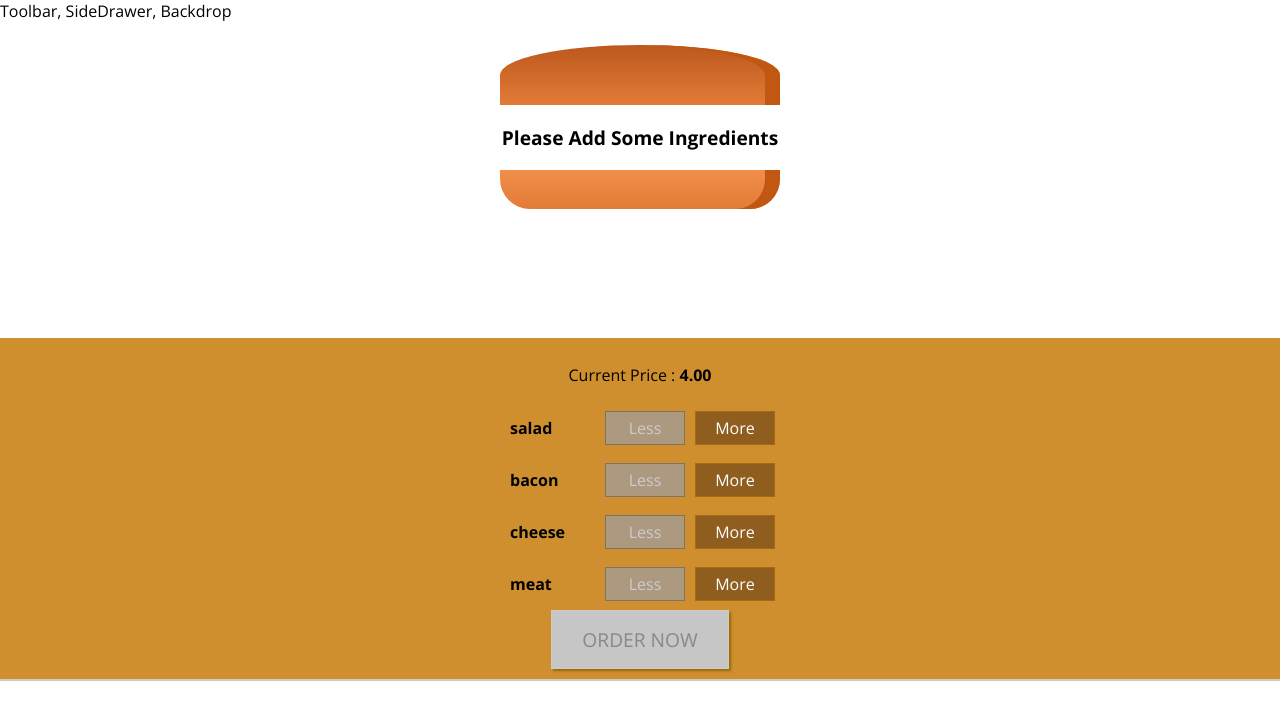
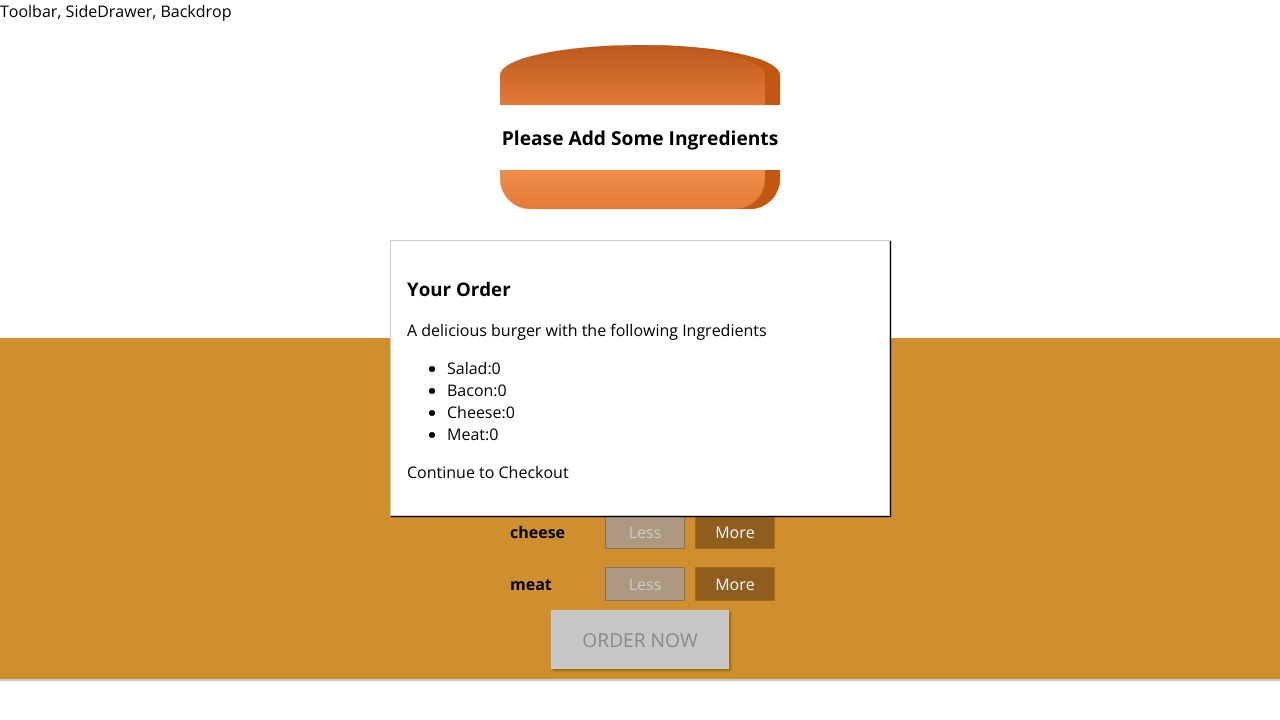
Before and after one commit to GunjanKadu/BurgerBuilder, a React (Create React App) app: page / in a window 1280 px wide. Shown: the top 720 px of the page. Built offline with nearby package versions, Linux system fonts and the light colour scheme.

Commit message:
Order Sumamry Modal

```diff
--- /dev/null
+++ b/src/components/Burger/OrderSummary/orderSummary.tsx
@@ -0,0 +1,26 @@
+import React from 'react';
+import Aux from '../../../hoc/Aux'
+
+interface orderSummaryProps {
+
+}
+const orderSummary = (props: any) => {
+    const ingredientSummary = Object.keys(props.ingredients)
+        .map(igKey => {
+            return <li key={igKey}><span style={{ textTransform: 'capitalize' }}>
+                {igKey}:{props.ingredients[igKey]}
+            </span></li>
+        })
+    return (
+        <Aux>
+            <h3>Your Order</h3>
+            <p>A delicious burger with the following Ingredients</p>
+            <ul>
+                {ingredientSummary}
+            </ul>
+            <p>Continue to Checkout</p>
+        </Aux>
+    )
+}
+
+export default orderSummary;
--- /dev/null
+++ b/src/components/UI/Modal/modal.css
@@ -0,0 +1,20 @@
+.Modal {
+	position: fixed;
+	z-index: 500;
+	background-color: white;
+	width: 70%;
+	border: 1px solid #ccc;
+	box-shadow: 1px 1px 1px black;
+	padding: 16px;
+	left: 15%;
+	top: 30%;
+	box-sizing: border-box;
+	transition: all 0.3s ease-out;
+}
+
+@media (min-width: 600px) {
+	.Modal {
+		width: 500px;
+		left: calc(50% - 250px);
+	}
+}
--- /dev/null
+++ b/src/components/UI/Modal/modal.tsx
@@ -0,0 +1,16 @@
+import React from 'react';
+import './modal.css'
+
+interface modalProps {
+
+}
+
+const modal = (props: any) => {
+    return (
+        <div className="Modal">
+            {props.children}
+        </div>
+    )
+}
+
+export default modal
--- a/src/containers/BurgerBuilder/burgerbuilder.tsx
+++ b/src/containers/BurgerBuilder/burgerbuilder.tsx
@@ -3,6 +3,8 @@
 import Burger from "../../components/Burger/Burger";
 import burgerState from '../../assets/interface/burgetState';
 import BuildControls from '../../components/Burger/BuildControls/buildControls';
+import Modal from '../../components/UI/Modal/modal'
+import OrderSumamry from '../../components/Burger/OrderSummary/orderSummary';
 
 interface Ingredient_Prices {
     [propName: string]: number,
@@ -75,6 +77,9 @@
     render() {
         return (
             <Aux>
+                <Modal>
+                    <OrderSumamry ingredients={this.state.ingredients} />
+                </Modal>
                 <Burger ingredients={this.state.ingredients} />
                 <BuildControls
                     ingredientAdded={this.addIngredientHandler}
```
